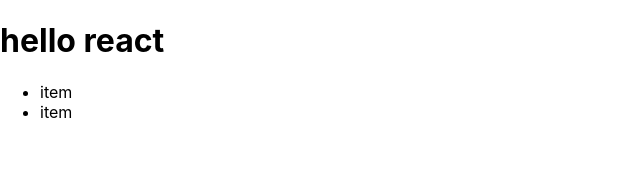
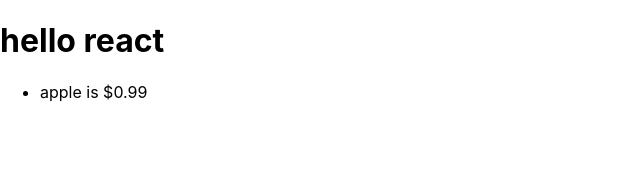
Before and after one commit to aammlj2002/react-basic, a React (Create React App) app: page / in a window 1280 px wide. Shown: the top 172 px of the page, without its empty margins (0-640 px from the left). Built offline with nearby package versions, Linux system fonts and the light colour scheme.

Commit message:
share data form props

```diff
--- a/src/App.js
+++ b/src/App.js
@@ -5,8 +5,7 @@ class App extends React.Component {
             <div>
                 <h1>hello react</h1>
                 <ul>
-                    <Item />
-                    <Item />
+                    <Item name="apple" price="0.99" />
                 </ul>
             </div>
         );
@@ -14,7 +13,11 @@ class App extends React.Component {
 }
 class Item extends React.Component {
     render() {
-        return <li>item</li>;
+        return (
+            <li>
+                {this.props.name} is ${this.props.price}
+            </li>
+        );
     }
 }
 export default App;
```
